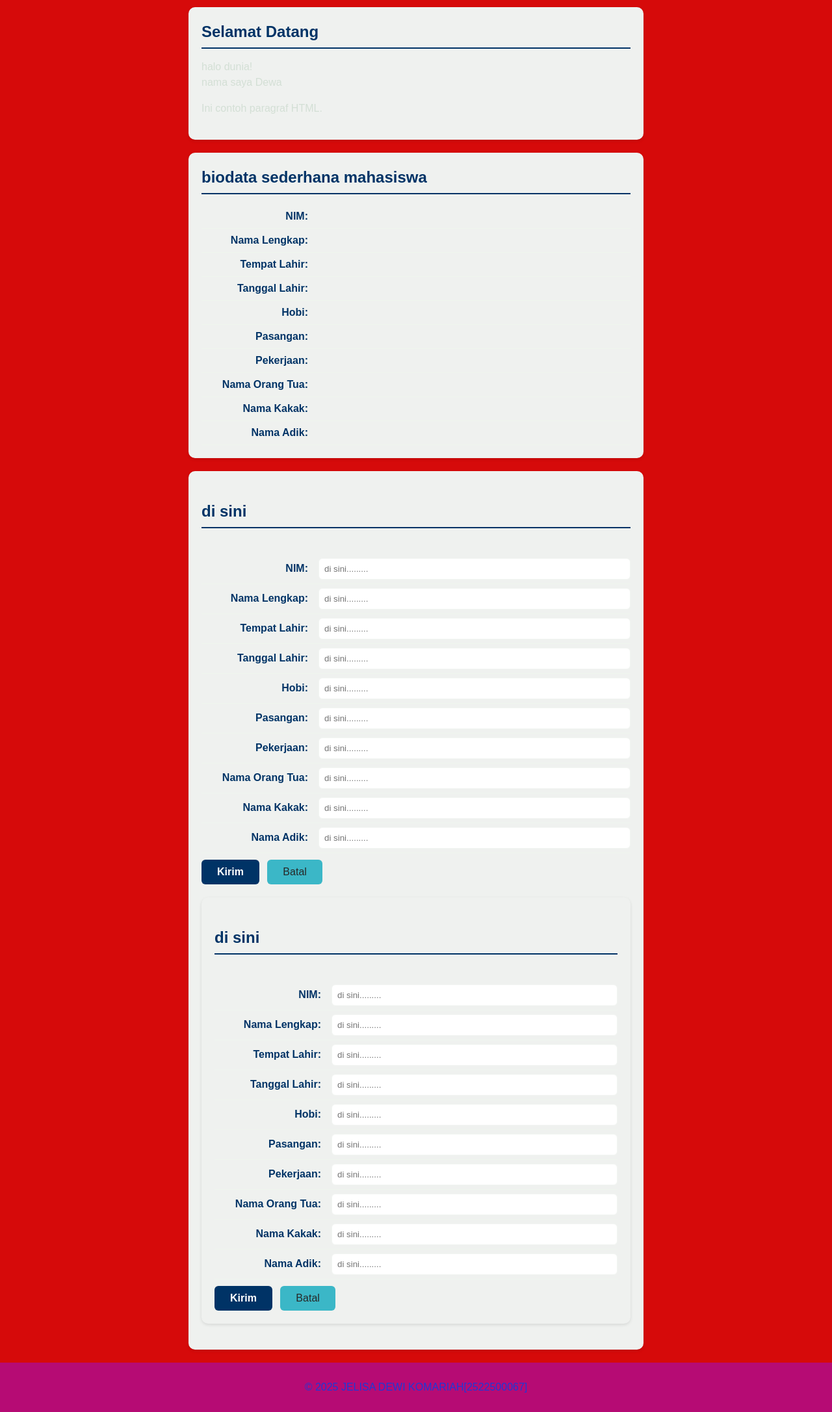
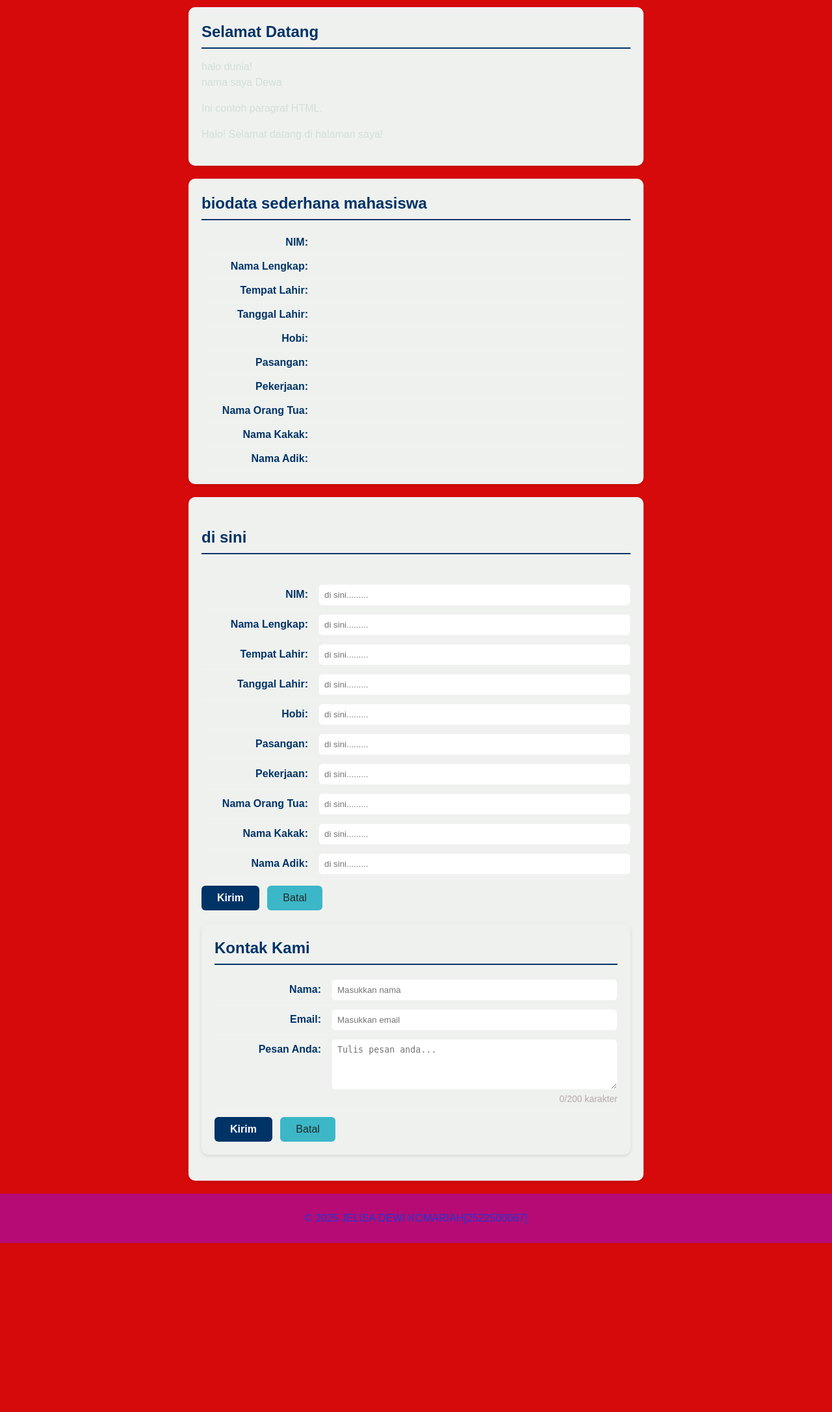
Before and after one commit to 2522500067-a11y/2522500067-PWD-GB1J-2526O, a PHP site: page /pertemuan-08/index.php in a window 1280 px wide. Shown: the part 164-2337 px from the top of the page at 65% size. After the commit the page ends 2077 px from the top, so only its background shows below. Run offline with PHP 8.4, Linux system fonts and the light colour scheme.

Commit message:
mengubah section contact

```diff
--- a/pertemuan-08/index.php
+++ b/pertemuan-08/index.php
@@ -130,55 +130,29 @@ $sesnamaadik = $_SESSION["txtnamaadik"] ?? "";
 
 
   <section id="contact">
-      <br><h2> di sini</h2></br>
-      <form action="ulangan.php" method="POST">
+      <h2>Kontak Kami</h2>
+      <form action="  " method="POST">
 
-        <label for="txtnim"><span>NIM:</span>
-          <input type="Nim" id="txtnim" name="txtnim" placeholder="di sini........." required autocomplete="nim">
+        <label for="txtnama"><span>Nama:</span>
+          <input type="text" id="txtnama" name="txtnama" placeholder="Masukkan nama" required autocomplete="name">
         </label>
 
-        <label for="txtnamalengkap"><span>Nama Lengkap:</span>
-          <input type="Nama" id="txtnamalengkap" name="txtnamalengkap" placeholder="di sini........." required autocomplete="nama">
+        <label for="txtEmail"><span>Email:</span>
+          <input type="email" id="txtEmail" name="txtEmail" placeholder="Masukkan email" required autocomplete="email">
         </label>
 
-        <label for="txttempatlahir"><span>Tempat Lahir:</span>
-          <input type="Tempat lahir" id="txttempatlahir" name="txttempatlahir" placeholder="di sini........." required autocomplete="email">
+        <label for="txtPesan"><span>Pesan Anda:</span>
+          <textarea id="txtPesan" name="txtPesan" rows="4" placeholder="Tulis pesan anda..." required></textarea>
+          <small id="charCount">0/200 karakter</small>
         </label>
-
-        <label for="txttanggallahir"><span>Tanggal Lahir:</span>
-          <input type="Tanggal lahir" id="txttanggallahir" name="txttanggallahir" placeholder="di sini........." required autocomplete="email">
-        </label>
-
-        <label for="txthobi"><span>Hobi:</span>
-          <input type="hobi" id="txthobi" name="txthobi" placeholder="di sini........." required autocomplete="email">
-        </label>
-
-        <label for="txtpasangan"><span>Pasangan:</span>
-          <input type="pasangan" id="txtpasangan" name="txtpasangan" placeholder="di sini........." required autocomplete="email">
-        </label>
-
-
-        <label for="txtpekerjaan"><span>Pekerjaan:</span>
-          <input type="pekerjaan" id="txtpekerjaan" name="txtpekerjaan" placeholder="di sini........." required autocomplete="email">
-        </label>
-
-        <label for="txtnamaortu"><span>Nama Orang Tua:</span>
-          <input type="nama orang tua" id="txtnamaortu" name="txtnamaortu" placeholder="di sini........." required autocomplete="email">
-        </label>
-
-        <label for="txtnamakakak"><span>Nama Kakak:</span>
-          <input type="nama kakak" id="txtnamakakak" name="txtnamakakak" placeholder="di sini........." required autocomplete="email">
-        </label>
-
-        <label for="txtnamaadik"><span>Nama Adik:</span>
-          <input type="nama adik" id="txtnamadik" name="txtnamaadik" placeholder="di sini........." required autocomplete="email">
-        </label>
-
 
 
         <button type="submit">Kirim</button>
         <button type="reset">Batal</button>
       </form>
+</section>
+
+
 
 
 
```
